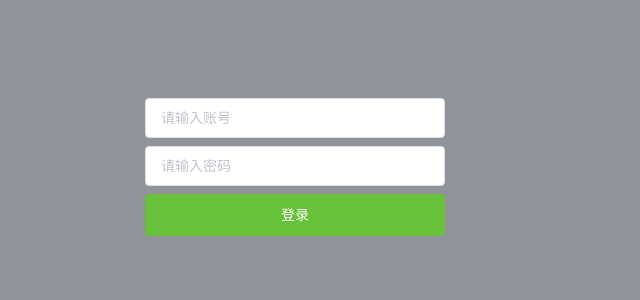
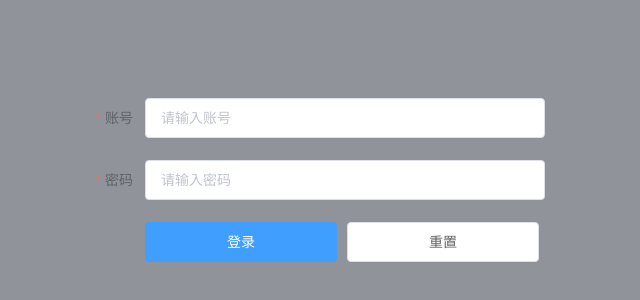
Before and after one commit to lrkor/warehouse, a Vue app in the folder Pos/: page /#/sysLogin in a window 1280 px wide. Shown: the part 102-402 px from the top of the page, without its empty margins (345-985 px from the left). Built offline with nearby package versions, Linux system fonts and the light colour scheme; a small style sheet from the web is missing.

Commit message:
后台登录优化

```diff
--- a/Pos/src/components/sys/login.vue
+++ b/Pos/src/components/sys/login.vue
@@ -1,48 +1,53 @@
 <template>
-  <div id="login" @keyup="entLogin">
+  <div id="login">
     <div class="login_main">
-      <div>
-        <el-input v-model="name" size="large" style="width: 300px;height: 48px" placeholder="请输入账号"></el-input>
-      </div>
-      <div>
-        <el-input v-model="pwd" style="width: 300px;height: 48px" type="password" placeholder="请输入密码"></el-input>
-      </div>
-      <div>
-        <el-button type="success" style="width: 300px;height: 42px" @click="isLogin">登录</el-button>
-      </div>
+      <el-form :model="ruleForm" :rules="rules" ref="ruleForm" label-width="100px" class="demo-ruleForm">
+        <el-form-item label="账号" prop="userName">
+          <el-input v-model="ruleForm.userName" placeholder="请输入账号"></el-input>
+        </el-form-item>
+        <el-form-item label="密码" prop="password">
+          <el-input v-model="ruleForm.password" type="password" placeholder="请输入密码"></el-input>
+        </el-form-item>
+        <el-form-item>
+          <el-button type="primary" @click="submitForm('ruleForm')">登录</el-button>
+          <el-button @click="resetForm('ruleForm')">重置</el-button>
+        </el-form-item>
+      </el-form>
     </div>
   </div>
 </template>
 <script>
     import url from '@/serviceAPI.config.js'
-  import {get, post} from '@/request.js'
+    import {post} from '@/request.js'
+
     export default {
         data() {
             return {
-        name: '',
-        pwd: '',
-        error: ''
+                ruleForm: {
+                    userName: '',
+                    password: '',
+                },
+                rules: {
+                    userName: [
+                        {required: true, message: '请输入账号', trigger: 'change'},
+                    ],
+                    password: [
+                        {required: true, message: '请输入密码', trigger: 'change'}
+                    ]
+                }
             }
         },
         methods: {
-      async isLogin() {
-        if (this.name == '') {
-          this.$message({
-            message: '账号不能不空!',
-            type: 'warning'
-          });
-        } else if (this.pwd == '') {
-          this.$message({
-            message: '密码不能为空!',
-            type: 'warning'
-          });
-        } else {
+            submitForm(formName) {
+                this.$refs[formName].validate((valid) => {
+                    if (valid) {
+                        console.log(1);
                         let data = {
-            userName: this.name,
-            password: this.pwd,
+                            userName: this.ruleForm.userName,
+                            password: this.ruleForm.password,
                             type: 1    //1为后台 0为前台上
                         };
-          let res = await post(url.user.login, data);
+                        post(url.user.login, data).then(res => {
                             if (res.code == '200') {
                                 this.$message({
                                     message: '登录成功!',
@@ -55,14 +60,16 @@
                                     type: 'warning'
                                 });
                             }
+                        });
+                    } else {
+                        console.log('error submit!!');
+                        return false;
                     }
+                });
             },
-      entLogin: function (ev) {
-        if (ev.keyCode == 13) {
-          this.isLogin();
+            resetForm(formName) {
+                this.$refs[formName].resetFields();
             }
-      },
-
         }
     }
 </script>
@@ -82,6 +89,9 @@
   .login_main > div {
     text-align: center;
   }
+  .el-button{
+    width: 192px;
+  }
 
 
 </style>
```
Lines whose indentation alone changed are shown as unchanged.
